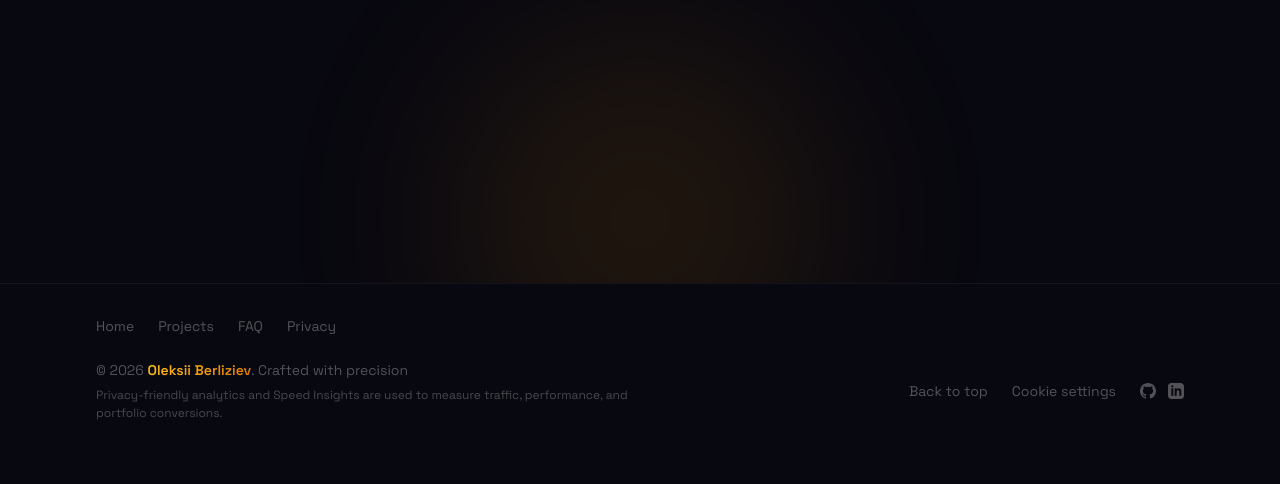
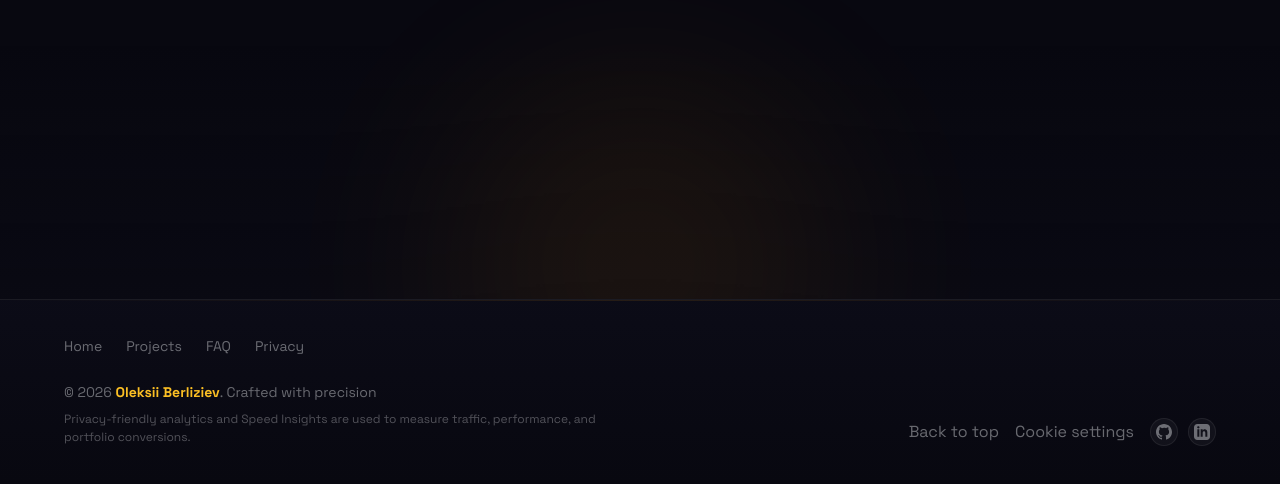
Before and after one commit to Cagyo/portfolio, a Next.js app: page / in a window 1280 px wide. Shown: the part 8419-8903 px from the top of the page. Before the commit the page ends 8873 px from the top, so only its background shows below. Built offline with nearby package versions, Linux system fonts and the light colour scheme; no server answers.

Commit message:
feat(home): footer design improvements

```diff
--- a/app/_components/footer/BackToTopLink.tsx
+++ b/app/_components/footer/BackToTopLink.tsx
@@ -2,9 +2,10 @@
 
 type BackToTopLinkProps = {
   label: string;
+  className?: string;
 };
 
-export function BackToTopLink({ label }: BackToTopLinkProps) {
+export function BackToTopLink({ label, className = "" }: BackToTopLinkProps) {
   function handleClick() {
     window.scrollTo({ top: 0, behavior: "smooth" });
   }
@@ -12,7 +13,7 @@ export function BackToTopLink({ label }: BackToTopLinkProps) {
   return (
     <button
       type="button"
-      className="bg-transparent border-0 p-0 text-white/30 hover:text-amber-400 text-sm transition-colors cursor-pointer"
+      className={className}
       onClick={handleClick}
     >
       {label}
--- a/app/_components/footer/Footer.module.css
+++ b/app/_components/footer/Footer.module.css
@@ -1,3 +1,119 @@
+.footer {
+  position: relative;
+  isolation: isolate;
+  padding-block: clamp(1.75rem, 2.8vw, 2.75rem) calc(clamp(2rem, 3vw, 3rem) + env(safe-area-inset-bottom));
+  border-top: 1px solid var(--border);
+  background: linear-gradient(180deg, color-mix(in srgb, var(--bg-secondary) 86%, var(--bg)) 0%, var(--bg) 100%);
+}
+
+.footer::before {
+  content: "";
+  position: absolute;
+  inset: 0 0 auto;
+  height: 1px;
+  background: linear-gradient(90deg, transparent 0%, color-mix(in srgb, var(--amber) 28%, transparent) 50%, transparent 100%);
+  opacity: 0.42;
+  pointer-events: none;
+}
+
+.inner {
+  width: min(100% - 2rem, 72rem);
+  margin-inline: auto;
+  display: grid;
+  gap: clamp(1.25rem, 2vw, 1.75rem);
+}
+
+.nav {
+  display: flex;
+  flex-wrap: wrap;
+  align-items: center;
+  justify-content: center;
+  gap: 0.625rem 1.5rem;
+  font-size: 0.875rem;
+}
+
+.meta {
+  display: grid;
+  align-items: end;
+  gap: 1.25rem;
+}
+
+.copy {
+  min-width: 0;
+  text-align: center;
+}
+
+.copyLine {
+  color: var(--text-faint);
+  font-size: 0.875rem;
+  line-height: 1.55;
+}
+
+.author {
+  color: var(--tag-color);
+  font-weight: 700;
+}
+
+.actions {
+  display: flex;
+  flex-wrap: wrap;
+  align-items: center;
+  justify-content: center;
+  gap: 0.875rem 1rem;
+}
+
+.socials {
+  display: flex;
+  align-items: center;
+  gap: 0.625rem;
+}
+
+.footerLink,
+.actionLink,
+.socialLink {
+  color: var(--text-faint);
+  transition: color 180ms ease, border-color 180ms ease, background 180ms ease;
+}
+
+.footerLink,
+.actionLink {
+  border: 0;
+  background: transparent;
+  padding: 0;
+  font: inherit;
+  cursor: pointer;
+}
+
+.socialLink {
+  display: inline-flex;
+  align-items: center;
+  justify-content: center;
+  width: 1.75rem;
+  height: 1.75rem;
+  border: 1px solid color-mix(in srgb, var(--text-primary) 7%, transparent);
+  border-radius: 9999px;
+  background: color-mix(in srgb, var(--text-primary) 4%, transparent);
+}
+
+.footerLink:hover,
+.actionLink:hover,
+.socialLink:hover {
+  color: var(--tag-color);
+}
+
+.socialLink:hover {
+  border-color: color-mix(in srgb, var(--amber) 24%, transparent);
+  background: color-mix(in srgb, var(--amber) 8%, transparent);
+}
+
+.footerLink:focus-visible,
+.actionLink:focus-visible,
+.socialLink:focus-visible {
+  outline: 2px solid var(--amber);
+  outline-offset: 3px;
+  border-radius: 0.375rem;
+}
+
 .statusBadge {
   background: color-mix(in srgb, var(--amber) 8%, transparent);
   border: 1px solid color-mix(in srgb, var(--amber) 18%, transparent);
@@ -7,11 +123,45 @@
 .disclosure {
   margin-top: 0.35rem;
   max-width: 34rem;
-  color: color-mix(in srgb, white 26%, transparent);
+  color: var(--text-ghost);
   font-size: 0.75rem;
   line-height: 1.5;
+}
+
+html[data-theme="light"] .footer {
+  background: linear-gradient(180deg, color-mix(in srgb, var(--bg-secondary) 72%, var(--bg)) 0%, var(--bg) 100%);
+}
+
+html[data-theme="light"] .footer::before {
+  opacity: 0.36;
 }
 
 html[data-theme="light"] .disclosure {
   color: var(--text-muted);
 }
+
+@media (min-width: 640px) {
+  .nav {
+    justify-content: flex-start;
+  }
+
+  .meta {
+    grid-template-columns: minmax(0, 1fr) auto;
+  }
+
+  .copy {
+    text-align: left;
+  }
+
+  .actions {
+    justify-content: flex-end;
+  }
+}
+
+@media (prefers-reduced-motion: reduce) {
+  .footerLink,
+  .actionLink,
+  .socialLink {
+    transition: none;
+  }
+}
--- a/app/_components/footer/Footer.tsx
+++ b/app/_components/footer/Footer.tsx
@@ -20,27 +20,27 @@ const FOOTER_LINKS = [
 export async function Footer() {
   const t = await getTranslations("footer");
   return (
-    <footer className="py-8 border-t border-white/5">
-      <div className="max-w-6xl mx-auto px-4 sm:px-6 lg:px-8 flex flex-col gap-6">
+    <footer className={styles.footer}>
+      <div className={styles.inner}>
         <nav
           aria-label={t("navAriaLabel")}
-          className="flex flex-wrap items-center justify-center sm:justify-start gap-x-6 gap-y-2 text-sm"
+          className={styles.nav}
         >
           {FOOTER_LINKS.map((link) => (
             <Link
               key={link.href}
               href={link.href}
-              className="text-white/30 hover:text-amber-400 transition-colors"
+              className={styles.footerLink}
             >
               {t(`links.${link.key}`)}
             </Link>
           ))}
         </nav>
-        <div className="flex flex-col sm:flex-row items-center justify-between gap-4">
-          <div className="text-center sm:text-left">
-            <p className="text-white/30 text-sm">
+        <div className={styles.meta}>
+          <div className={styles.copy}>
+            <p className={styles.copyLine}>
               {t("copyright")} {" "}
-              <span className="text-gradient font-semibold">{t("author")}</span>. {t("crafted")}
+              <span className={styles.author}>{t("author")}</span>. {t("crafted")}
               {/* <span className="text-white/15 mx-1.5">&middot;</span>
               <span className="inline-flex items-center gap-1.5">
                 <span
@@ -53,17 +53,17 @@ export async function Footer() {
             </p>
             <p className={styles.disclosure}>{t("analyticsDisclosure")}</p>
           </div>
-          <div className="flex items-center gap-4 sm:gap-6">
-            <BackToTopLink label={t("backToTop")} />
-            <CookieSettingsLink className="text-white/30 hover:text-amber-400 text-sm transition-colors cursor-pointer" />
-            <div className="flex gap-3">
+          <div className={styles.actions}>
+            <BackToTopLink label={t("backToTop")} className={styles.actionLink} />
+            <CookieSettingsLink className={styles.actionLink} />
+            <div className={styles.socials}>
               <TrackedLink
                 href={siteConfig.social.github.url}
                 target="_blank"
                 rel="noopener noreferrer"
                 aria-label={t("githubAriaLabel")}
                 tracking={{ action: "outbound", target: "github" }}
-                className="text-white/30 hover:text-amber-400 transition-colors cursor-pointer"
+                className={styles.socialLink}
               >
                 <GitHubLogo className="w-4 h-4" />
               </TrackedLink>
@@ -73,7 +73,7 @@ export async function Footer() {
                 rel="noopener noreferrer"
                 aria-label={t("linkedinAriaLabel")}
                 tracking={{ action: "outbound", target: "linkedin" }}
-                className="text-white/30 hover:text-amber-400 transition-colors cursor-pointer"
+                className={styles.socialLink}
               >
                 <LinkedInLogo className="w-4 h-4" />
               </TrackedLink>
@@ -84,7 +84,7 @@ export async function Footer() {
                   rel="noopener noreferrer"
                   aria-label={t("twitterAriaLabel")}
                   tracking={{ action: "outbound", target: "twitter" }}
-                  className="text-white/30 hover:text-amber-400 transition-colors cursor-pointer"
+                  className={styles.socialLink}
                 >
                   <XLogo className="w-4 h-4" />
                 </TrackedLink>
--- a/app/_home/contact/ContactSection.module.css
+++ b/app/_home/contact/ContactSection.module.css
@@ -1,3 +1,10 @@
+.section {
+  position: relative;
+  overflow: hidden;
+  padding-block: clamp(4rem, 7vw, 5rem) clamp(2.75rem, 5vw, 4.25rem);
+  background: linear-gradient(180deg, transparent 0%, transparent 74%, color-mix(in srgb, var(--bg-secondary) 36%, transparent) 100%);
+}
+
 .formCol {
   display: flex;
   flex-direction: column;
--- a/app/_home/contact/ContactSection.tsx
+++ b/app/_home/contact/ContactSection.tsx
@@ -16,8 +16,8 @@ export async function ContactSection({ sectionNumber }: ContactSectionProps) {
   const t = await getTranslations("contact");
 
   return (
-    <section id="contact" className="py-16 relative overflow-hidden">
-      <BlobBackground position="-bottom-32 left-1/2 -translate-x-1/2" opacity={0.1} />
+    <section id="contact" className={styles.section}>
+      <BlobBackground position="-bottom-40 left-1/2 -translate-x-1/2" opacity={0.08} />
       <ContactSectionView />
 
       <div className="max-w-6xl mx-auto px-4 sm:px-6 lg:px-8">
```
